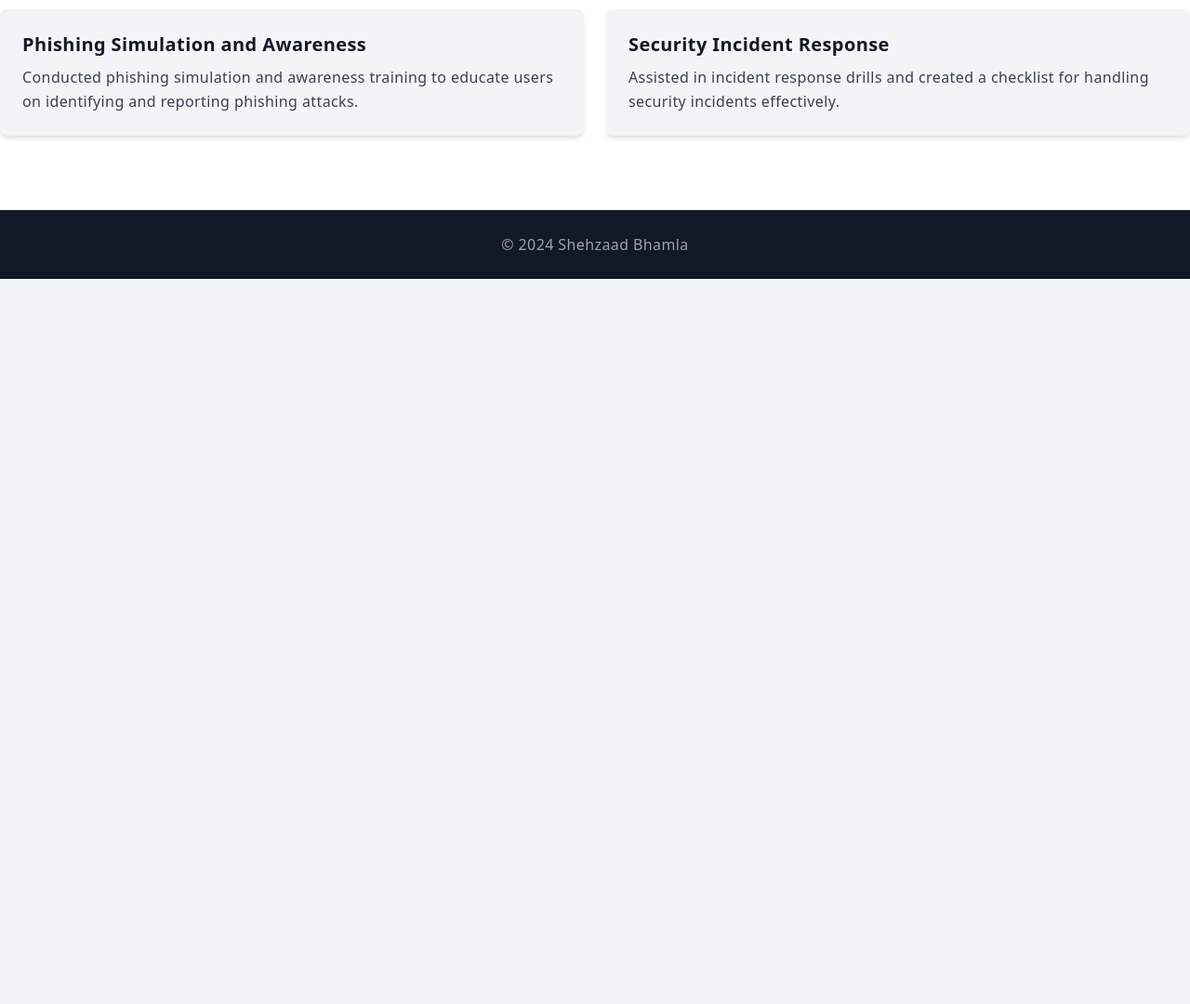
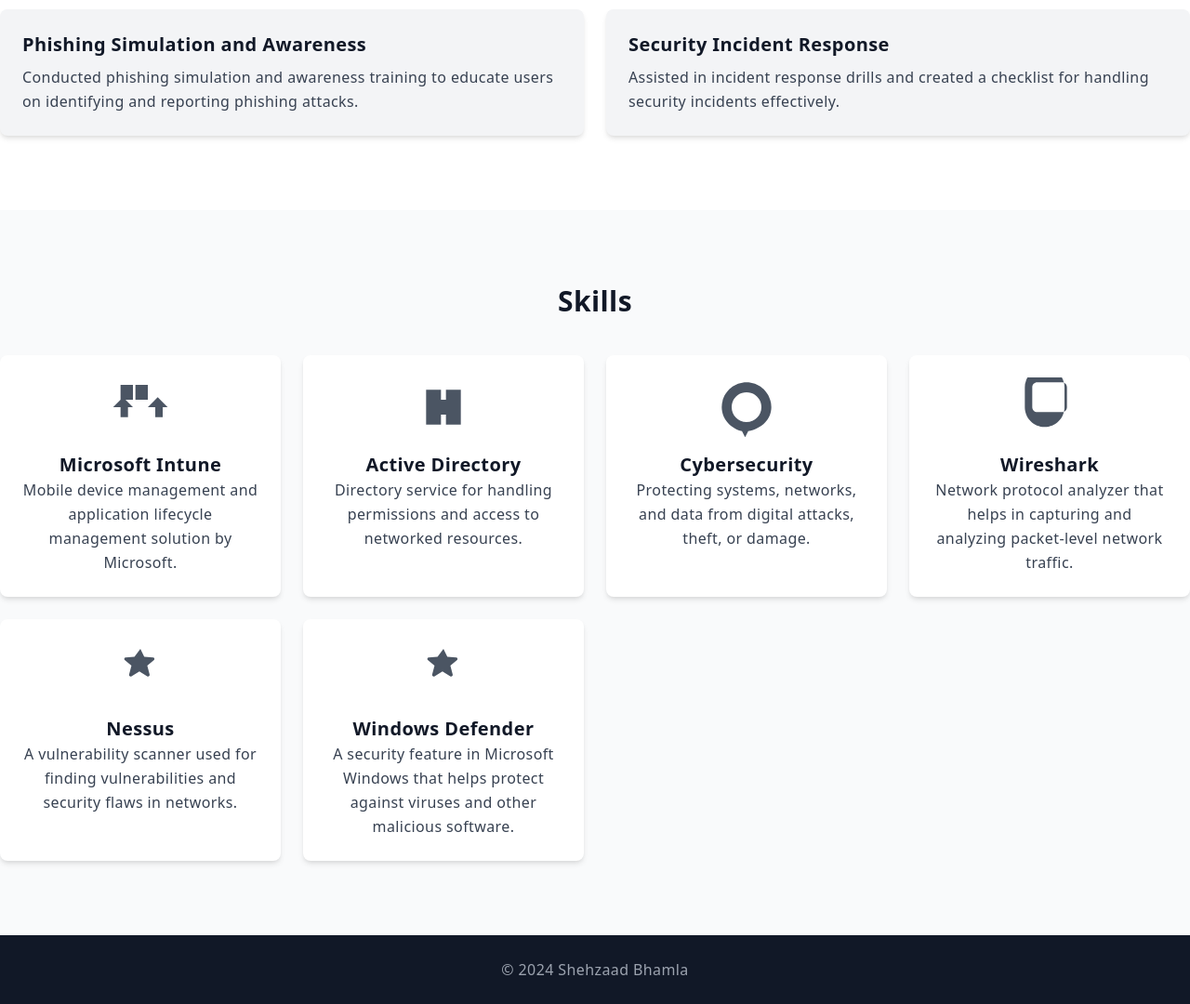
Before and after one commit to AyhamUs/shehzaadbhamla.com, a plain HTML site: page index.html in a window 1280 px wide. Shown: the part 2618-3698 px from the top of the page at 93% size. Before the commit the page ends 2918 px from the top, so only its background shows below. Drawn offline with nearby package versions, Linux system fonts and the light colour scheme.

Commit message:
Update index.html

```diff
--- a/index.html
+++ b/index.html
@@ -186,6 +186,69 @@
         </div>
     </section>
 
+    <!-- Skills Section -->
+<section id="skills" class="py-20 bg-gray-50">
+    <div class="container mx-auto">
+        <h2 class="text-3xl font-semibold text-center text-gray-900">Skills</h2>
+        <div class="grid grid-cols-2 md:grid-cols-3 lg:grid-cols-4 gap-6 mt-10">
+            <!-- Skill 1: Microsoft Intune -->
+            <div class="bg-white shadow-md rounded-lg p-6 flex flex-col items-center text-center">
+                <svg xmlns="http://www.w3.org/2000/svg" fill="currentColor" viewBox="0 0 24 24" class="w-16 h-16 text-gray-600 mb-4">
+                    <path d="M10 12H7v4H4v-4H1l4-4 4 4h-3zm14 0h-3v4h-3v-4h-3l4-4 4 4zM9 3v6H4V3h5zm6 0v6h-5V3h5z"></path>
+                </svg>
+                <h3 class="font-semibold text-xl text-gray-900">Microsoft Intune</h3>
+                <p class="text-gray-700">Mobile device management and application lifecycle management solution by Microsoft.</p>
+            </div>
+
+            <!-- Skill 2: Active Directory -->
+            <div class="bg-white shadow-md rounded-lg p-6 flex flex-col items-center text-center">
+                <svg xmlns="http://www.w3.org/2000/svg" fill="currentColor" viewBox="0 0 24 24" class="w-16 h-16 text-gray-600 mb-4">
+                    <path d="M13 9h-2V5H5v14h6v-4h2v4h6V5h-6v4zm-2 0V5h-2v4H5v8h6v-4h2v4h6V5h-6V9z"></path>
+                </svg>
+                <h3 class="font-semibold text-xl text-gray-900">Active Directory</h3>
+                <p class="text-gray-700">Directory service for handling permissions and access to networked resources.</p>
+            </div>
+
+            <!-- Skill 3: Cybersecurity -->
+            <div class="bg-white shadow-md rounded-lg p-6 flex flex-col items-center text-center">
+                <svg xmlns="http://www.w3.org/2000/svg" fill="currentColor" viewBox="0 0 24 24" class="w-16 h-16 text-gray-600 mb-4">
+                    <path d="M12 2C6.48 2 2 6.48 2 12c0 4.68 3.6 8.64 8.16 9.66l1.26 2.48 1.26-2.48C18.4 20.64 22 16.68 22 12c0-5.52-4.48-10-10-10zm0 16c-3.36 0-6-2.64-6-6s2.64-6 6-6 6 2.64 6 6-2.64 6-6 6z"></path>
+                </svg>
+                <h3 class="font-semibold text-xl text-gray-900">Cybersecurity</h3>
+                <p class="text-gray-700">Protecting systems, networks, and data from digital attacks, theft, or damage.</p>
+            </div>
+
+            <!-- Skill 4: Wireshark -->
+            <div class="bg-white shadow-md rounded-lg p-6 flex flex-col items-center text-center">
+                <svg xmlns="http://www.w3.org/2000/svg" fill="currentColor" viewBox="0 0 24 24" class="w-16 h-16 text-gray-600 mb-4">
+                    <path d="M18 12V4a8 8 0 0 0-16 0v8c0 4.42 3.58 8 8 8s8-3.58 8-8zM5 12V4c0-1.11.89-2 2-2h10c1.11 0 2 .89 2 2v8c0 1.11-.89 2-2 2H7c-1.11 0-2-.89-2-2z"></path>
+                </svg>
+                <h3 class="font-semibold text-xl text-gray-900">Wireshark</h3>
+                <p class="text-gray-700">Network protocol analyzer that helps in capturing and analyzing packet-level network traffic.</p>
+            </div>
+
+            <!-- Skill 5: Nessus -->
+            <div class="bg-white shadow-md rounded-lg p-6 flex flex-col items-center text-center">
+                <svg xmlns="http://www.w3.org/2000/svg" fill="currentColor" viewBox="0 0 24 24" class="w-16 h-16 text-gray-600 mb-4">
+                    <path d="M12 3l1.57 3.17 3.57.26c.52.04.73.69.35 1.05l-2.71 2.3.94 3.55c.16.58-.47 1.06-.97.74l-3.16-1.98-3.16 1.98c-.5.32-1.13-.16-.97-.74l.94-3.55-2.71-2.3c-.38-.36-.17-1.01.35-1.05l3.57-.26L12 3z"></path>
+                </svg>
+                <h3 class="font-semibold text-xl text-gray-900">Nessus</h3>
+                <p class="text-gray-700">A vulnerability scanner used for finding vulnerabilities and security flaws in networks.</p>
+            </div>
+
+            <!-- Skill 6: Windows Defender -->
+            <div class="bg-white shadow-md rounded-lg p-6 flex flex-col items-center text-center">
+                <svg xmlns="http://www.w3.org/2000/svg" fill="currentColor" viewBox="0 0 24 24" class="w-16 h-16 text-gray-600 mb-4">
+                    <path d="M12 3l1.57 3.17 3.57.26c.52.04.73.69.35 1.05l-2.71 2.3.94 3.55c.16.58-.47 1.06-.97.74l-3.16-1.98-3.16 1.98c-.5.32-1.13-.16-.97-.74l.94-3.55-2.71-2.3c-.38-.36-.17-1.01.35-1.05l3.57-.26L12 3z"></path>
+                </svg>
+                <h3 class="font-semibold text-xl text-gray-900">Windows Defender</h3>
+                <p class="text-gray-700">A security feature in Microsoft Windows that helps protect against viruses and other malicious software.</p>
+            </div>
+        </div>
+    </div>
+</section>
+
+
     <!-- Footer -->
     <footer class="bg-gray-900 text-gray-400 py-6 text-center">
         &copy; 2024 Shehzaad Bhamla
```
